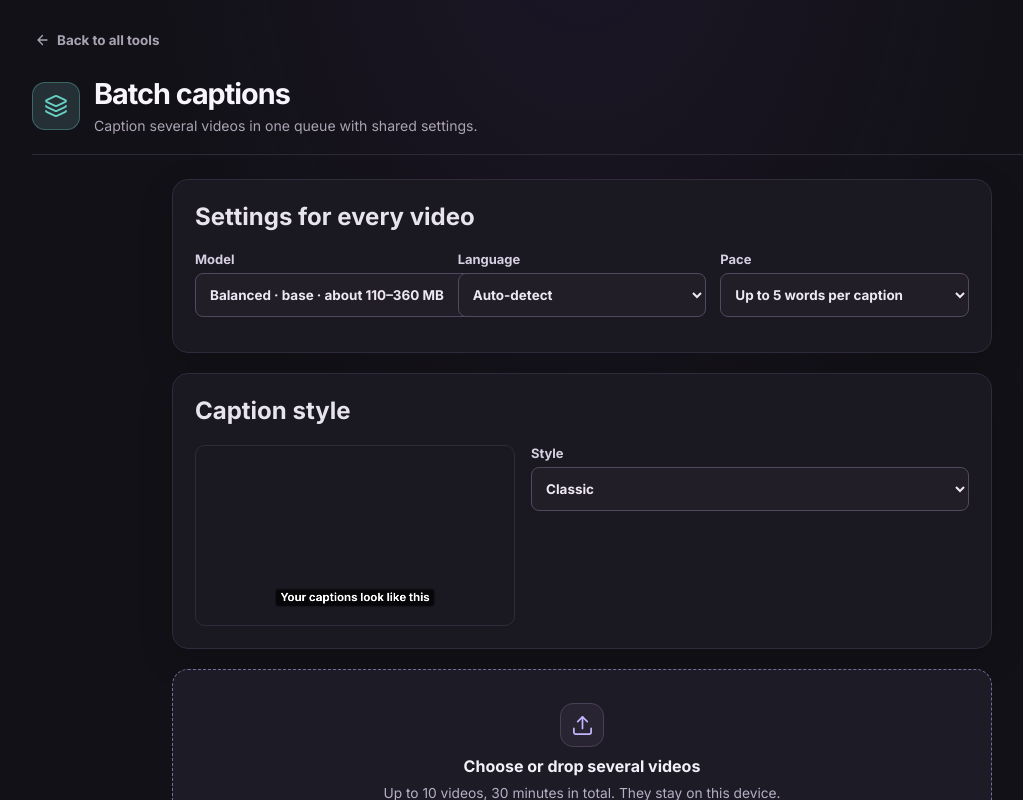
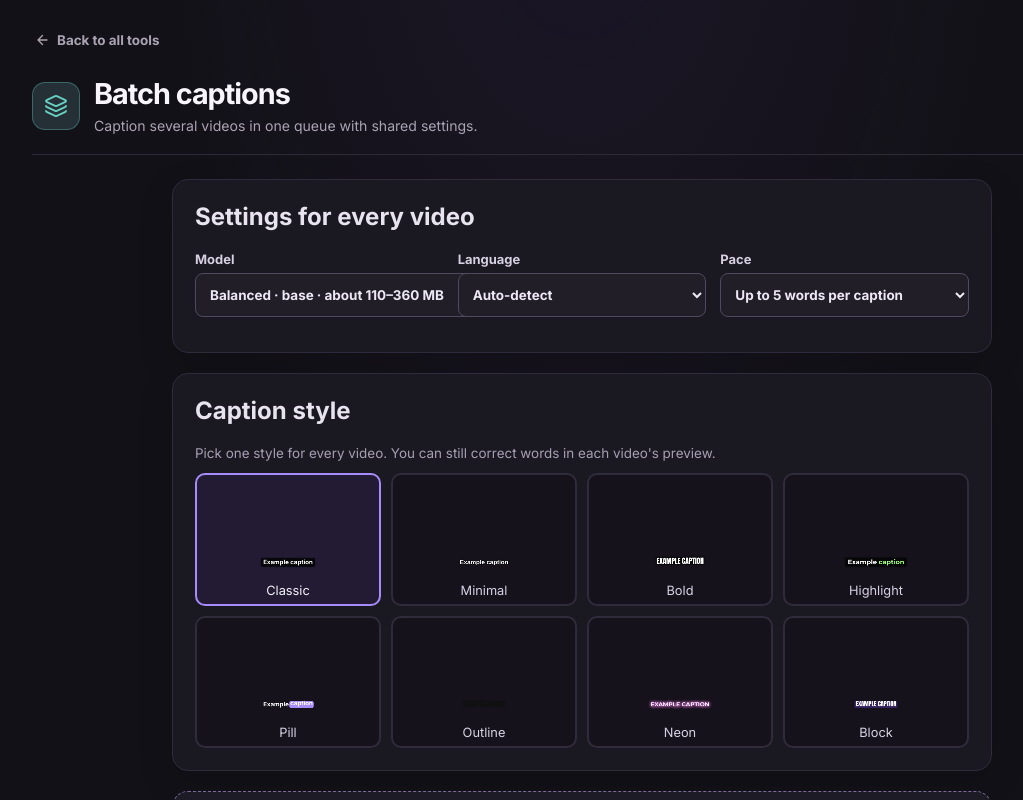
Before and after one commit to apilP77/web-VideoEditor, a React (Vite) app: page /tool/batch-captions in a window 1280 px wide. Shown: the top 800 px of the page, without its empty margins (58-1081 px from the left). Built offline with nearby package versions, Linux system fonts and the light colour scheme.

Commit message:
Show every caption style at once in Batch captions
Replace the style dropdown and single sample with a grid of cards, each
showing an example caption drawn in that style. Click a card to choose it.

```diff
--- a/src/tools/batch-captions/BatchCaptions.jsx
+++ b/src/tools/batch-captions/BatchCaptions.jsx
@@ -47,17 +47,16 @@ function formatLength(seconds) {
 
 const SAMPLE_CAPTION = {
   start: 0,
-  end: 2.5,
-  text: 'Your captions look like this',
-  words: ['Your', 'captions', 'look', 'like', 'this'].map((word, index) => ({
-    word,
-    start: index * 0.5,
-    end: (index + 1) * 0.5,
-  })),
+  end: 1.5,
+  text: 'Example caption',
+  words: [
+    { word: 'Example', start: 0, end: 0.75 },
+    { word: 'caption', start: 0.75, end: 1.5 },
+  ],
 }
 
-/** Draws a sample caption so the shared style can be judged before exporting. */
-function StylePreview({ style }) {
+/** One style card: an example caption drawn in that style, click to choose. */
+function StyleCard({ preset, selected, disabled, onSelect }) {
   const canvasRef = useRef(null)
 
   useEffect(() => {
@@ -69,26 +68,37 @@ function StylePreview({ style }) {
         const context = canvas?.getContext('2d')
         if (!active || !context) return
         const gradient = context.createLinearGradient(0, 0, canvas.width, canvas.height)
-        gradient.addColorStop(0, '#2b2540')
-        gradient.addColorStop(1, '#14111c')
+        gradient.addColorStop(0, '#3a3354')
+        gradient.addColorStop(1, '#16131f')
         context.fillStyle = gradient
         context.fillRect(0, 0, canvas.width, canvas.height)
-        drawCaption(context, SAMPLE_CAPTION, 1.2, style, canvas.width, canvas.height)
+        // One second in, the second word is the active one, so each style's
+        // highlight colour shows against its normal text colour.
+        drawCaption(
+          context,
+          SAMPLE_CAPTION,
+          1,
+          createCaptionStyle(preset.id),
+          canvas.width,
+          canvas.height,
+        )
       })
     return () => {
       active = false
     }
-  }, [style])
+  }, [preset.id])
 
   return (
-    <canvas
-      ref={canvasRef}
-      className="batch-style-preview"
-      width={640}
-      height={360}
-      role="img"
-      aria-label="Sample of the chosen caption style"
-    />
+    <button
+      type="button"
+      className={`batch-style-card${selected ? ' is-selected' : ''}`}
+      aria-pressed={selected}
+      disabled={disabled}
+      onClick={() => onSelect(preset.id)}
+    >
+      <canvas ref={canvasRef} width={480} height={270} aria-hidden="true" />
+      <span>{preset.name}</span>
+    </button>
   )
 }
 
@@ -261,21 +271,19 @@ function BatchCaptions({ tool }) {
 
         <section className="batch-style tool-panel" aria-label="Caption style for every video">
           <h2>Caption style</h2>
-          <div className="batch-style-body">
-            <StylePreview style={style} />
-            <label className="captions-field" htmlFor="batch-style">
-              Style
-              <select
-                id="batch-style"
-                value={presetId}
+          <p className="batch-style-help">
+            Pick one style for every video. You can still correct words in each video's preview.
+          </p>
+          <div className="batch-style-grid" role="group" aria-label="Caption styles">
+            {CAPTION_PRESETS.map((preset) => (
+              <StyleCard
+                key={preset.id}
+                preset={preset}
+                selected={preset.id === presetId}
                 disabled={rendering}
-                onChange={(event) => setPresetId(event.target.value)}
-              >
-                {CAPTION_PRESETS.map((preset) => (
-                  <option key={preset.id} value={preset.id}>{preset.name}</option>
-                ))}
-              </select>
-            </label>
+                onSelect={setPresetId}
+              />
+            ))}
           </div>
         </section>
 
--- a/src/tools/batch-captions/batchCaptions.css
+++ b/src/tools/batch-captions/batchCaptions.css
@@ -141,19 +141,57 @@
   white-space: pre-wrap;
 }
 
-.batch-style-body {
+.batch-style-help {
+  margin: 6px 0 0;
+  color: #a69fb3;
+  font-size: 0.84rem;
+}
+
+.batch-style-grid {
   display: grid;
-  grid-template-columns: minmax(0, 320px) minmax(180px, 1fr);
-  align-items: start;
-  gap: 16px;
+  grid-template-columns: repeat(auto-fill, minmax(150px, 1fr));
+  gap: 10px;
   margin-top: 12px;
 }
 
-.batch-style-preview {
+.batch-style-card {
+  display: grid;
+  gap: 6px;
+  border: 2px solid #302b3b;
+  border-radius: 10px;
+  padding: 6px;
+  background: #15121b;
+  color: #d9d2e6;
+  font: inherit;
+  font-size: 0.8rem;
+  text-align: center;
+  cursor: pointer;
+}
+
+.batch-style-card canvas {
   width: 100%;
   height: auto;
-  border: 1px solid #302b3b;
-  border-radius: 10px;
+  border-radius: 6px;
+}
+
+.batch-style-card:hover:not(:disabled) {
+  border-color: #6d4fc2;
+}
+
+.batch-style-card.is-selected {
+  border-color: #a78bfa;
+  background: #231b33;
+  color: #f5f2fa;
+}
+
+.batch-style-card:focus-visible {
+  outline: 2px solid #c4b5fd;
+  outline-offset: 2px;
+}
+
+.batch-style-card:disabled {
+  cursor: not-allowed;
+  opacity: 0.6;
 }
 
 .batch-render-status {
@@ -279,10 +317,6 @@
 }
 
 @media (max-width: 640px) {
-  .batch-style-body {
-    grid-template-columns: 1fr;
-  }
-
   .batch-item {
     grid-template-columns: 1fr;
   }
```
